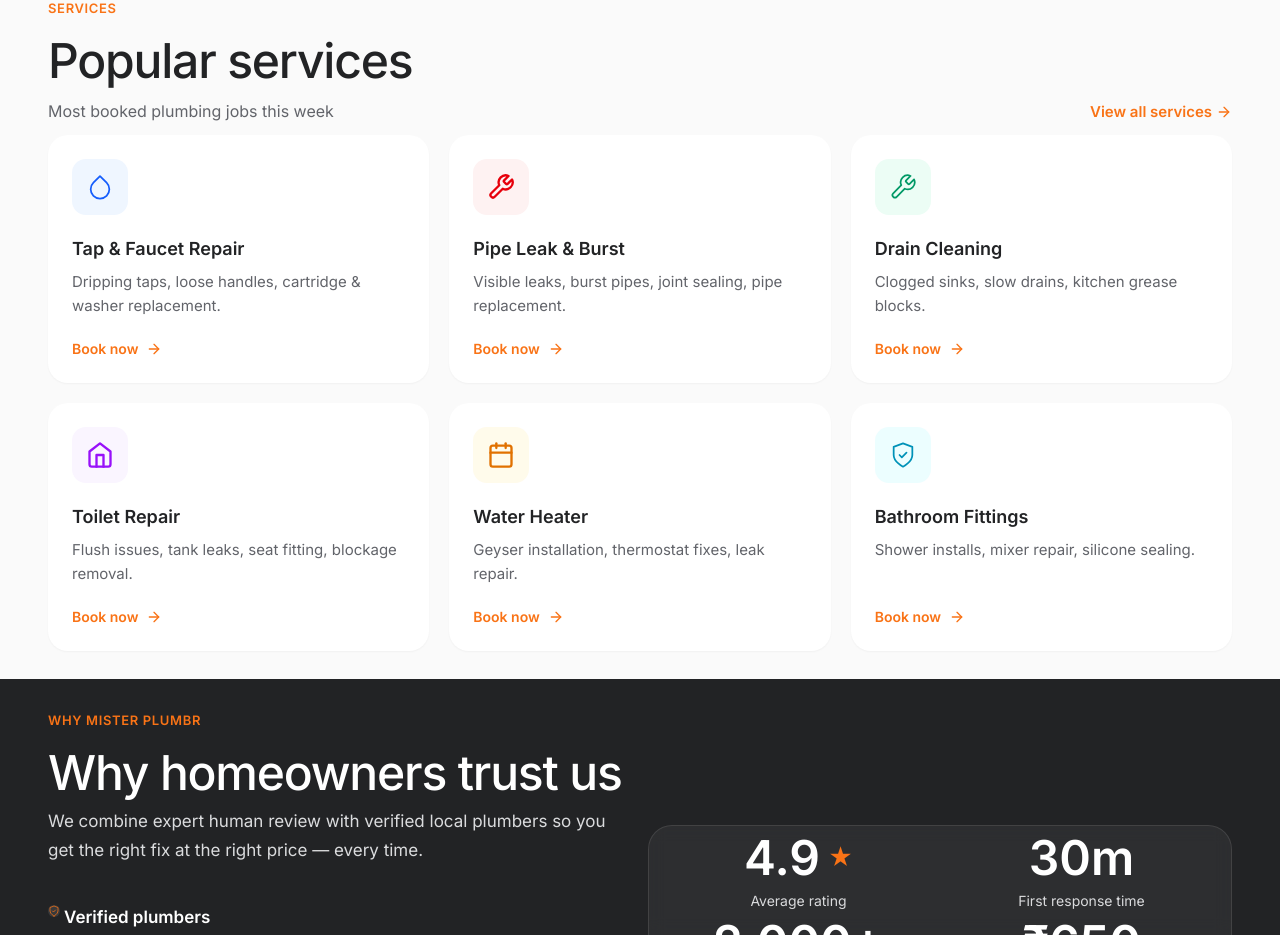
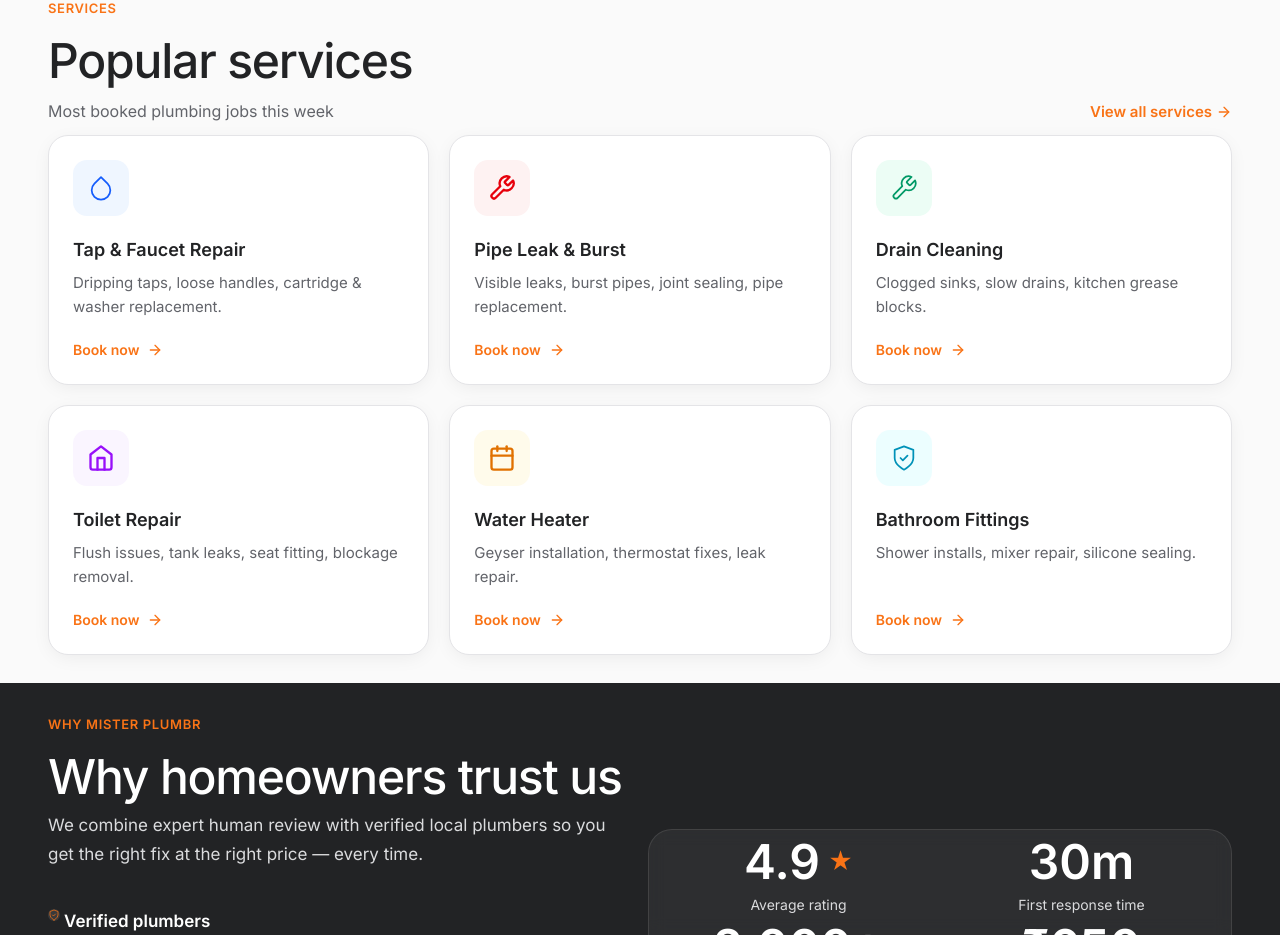
Before and after one commit to mister-plumbr/mr-plumber-webapp, a Next.js app: page / in a window 1280 px wide. Shown: the part 1300-2235 px from the top of the page. Built offline with nearby package versions, Linux system fonts and the light colour scheme.

Commit message:
ui: add light border and shadow to service cards

```diff
--- a/app/components/Services.tsx
+++ b/app/components/Services.tsx
@@ -69,7 +69,7 @@ export default function Services() {
             <Link
               key={service.title}
               href="/upload"
-              className="group relative flex flex-col rounded-[20px] bg-white p-6 shadow-sm transition-all hover:-translate-y-1 hover:shadow-[0_12px_32px_-8px_rgba(0,0,0,0.1)]"
+              className="group relative flex flex-col rounded-[20px] border border-[#e4e4e7] bg-white p-6 shadow-[0_4px_20px_-4px_rgba(0,0,0,0.08)] transition-all hover:-translate-y-1 hover:shadow-[0_12px_32px_-8px_rgba(0,0,0,0.12)]"
             >
               <div className={`flex h-14 w-14 items-center justify-center rounded-[14px] ${service.color} transition-transform group-hover:scale-110`}>
                 <service.icon size={28} />
```
